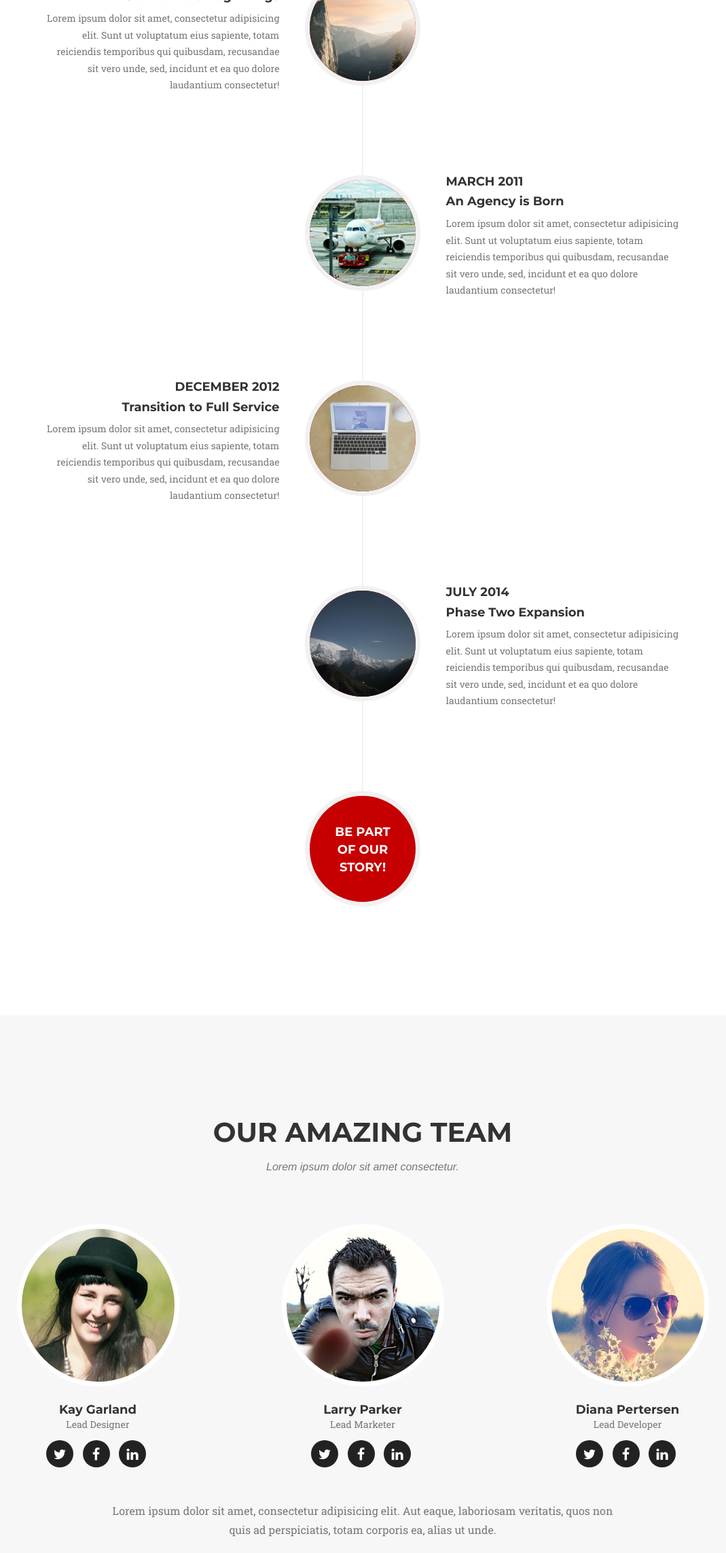
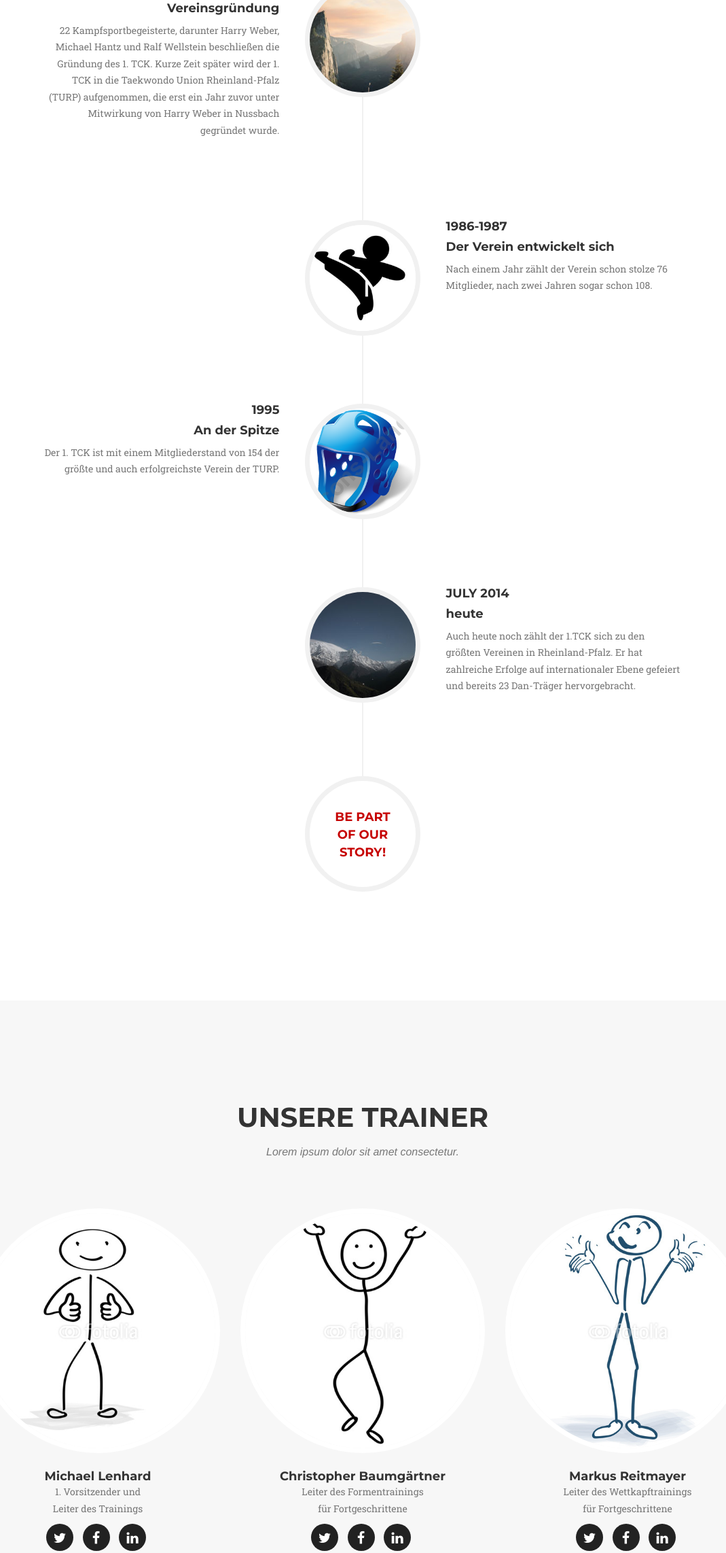
Before and after one commit to JanBoeckmann/taekwondo, a plain HTML site: page index.html in a window 1280 px wide. Shown: the part 2109-4394 px from the top of the page at 68% size, without its empty margins (106-1175 px from the left). Drawn offline with nearby package versions, Linux system fonts and the light colour scheme; a web font is replaced by a local one.

Commit message:
texte und bilder

```diff
--- a/css/agency.css
+++ b/css/agency.css
@@ -423,8 +423,8 @@ section h3.section-subheading {
     height: 80px;
     position: absolute;
     z-index: 100;
-    background-color: rgb(198, 0, 0);
-    color: #fff;
+    background-color: rgb(255, 255, 255);
+    color: rgb(198, 0, 0);
     border-radius: 100%;
     border: 7px solid #f1f1f1;
     text-align: center
--- a/index.html
+++ b/index.html
@@ -93,8 +93,8 @@
         <div class="container">
             <div class="row">
                 <div class="col-lg-12 text-center">
-                    <h2 class="section-heading">About</h2>
-                    <h3 class="section-subheading text-muted">Lorem ipsum dolor sit amet consectetur.</h3>
+                    <h2 class="section-heading">Vereinsgeschichte</h2>
+                    <h3 class="section-subheading text-muted">Der 1. TCK, der sich als erster Verein in Kaiserslautern ausschließlich der koreanischen Kampfsportart Taekwondo widmete, blickt auf eine lange und erfolgreiche Vereinsgeschichte zurück</h3>
                 </div>
             </div>
             <div class="row">
@@ -106,39 +106,39 @@
                             </div>
                             <div class="timeline-panel">
                                 <div class="timeline-heading">
-                                    <h4>2009-2011</h4>
-                                    <h4 class="subheading">Our Humble Beginnings</h4>
+                                    <h4>1985</h4>
+                                    <h4 class="subheading">Vereinsgründung</h4>
                                 </div>
                                 <div class="timeline-body">
-                                    <p class="text-muted">Lorem ipsum dolor sit amet, consectetur adipisicing elit. Sunt ut voluptatum eius sapiente, totam reiciendis temporibus qui quibusdam, recusandae sit vero unde, sed, incidunt et ea quo dolore laudantium consectetur!</p>
+                                    <p class="text-muted">22 Kampfsportbegeisterte, darunter Harry Weber, Michael Hantz und Ralf Wellstein beschließen die Gründung des 1. TCK.  Kurze Zeit später wird der 1. TCK in die Taekwondo Union Rheinland-Pfalz (TURP) aufgenommen, die erst ein Jahr zuvor unter Mitwirkung von Harry Weber in Nussbach gegründet wurde.</p>
                                 </div>
                             </div>
                         </li>
                         <li class="timeline-inverted">
                             <div class="timeline-image">
-                                <img class="img-circle img-responsive" src="img/about/2.jpg" alt="">
+                                <img class="img-circle img-responsive" src="img/about/vg2.jpg" alt="">
                             </div>
                             <div class="timeline-panel">
                                 <div class="timeline-heading">
-                                    <h4>March 2011</h4>
-                                    <h4 class="subheading">An Agency is Born</h4>
+                                    <h4>1986-1987</h4>
+                                    <h4 class="subheading">Der Verein entwickelt sich</h4>
                                 </div>
                                 <div class="timeline-body">
-                                    <p class="text-muted">Lorem ipsum dolor sit amet, consectetur adipisicing elit. Sunt ut voluptatum eius sapiente, totam reiciendis temporibus qui quibusdam, recusandae sit vero unde, sed, incidunt et ea quo dolore laudantium consectetur!</p>
+                                    <p class="text-muted">Nach einem Jahr zählt der Verein schon stolze 76 Mitglieder, nach zwei Jahren sogar schon 108.</p>
                                 </div>
                             </div>
                         </li>
                         <li>
                             <div class="timeline-image">
-                                <img class="img-circle img-responsive" src="img/about/3.jpg" alt="">
+                                <img class="img-circle img-responsive" src="img/about/vg3.png" alt="">
                             </div>
                             <div class="timeline-panel">
                                 <div class="timeline-heading">
-                                    <h4>December 2012</h4>
-                                    <h4 class="subheading">Transition to Full Service</h4>
+                                    <h4>1995</h4>
+                                    <h4 class="subheading">An der Spitze</h4>
                                 </div>
                                 <div class="timeline-body">
-                                    <p class="text-muted">Lorem ipsum dolor sit amet, consectetur adipisicing elit. Sunt ut voluptatum eius sapiente, totam reiciendis temporibus qui quibusdam, recusandae sit vero unde, sed, incidunt et ea quo dolore laudantium consectetur!</p>
+                                    <p class="text-muted">Der 1. TCK ist mit einem Mitgliederstand von 154 der größte und auch erfolgreichste Verein der TURP.</p>
                                 </div>
                             </div>
                         </li>
@@ -149,10 +149,10 @@
                             <div class="timeline-panel">
                                 <div class="timeline-heading">
                                     <h4>July 2014</h4>
-                                    <h4 class="subheading">Phase Two Expansion</h4>
+                                    <h4 class="subheading">heute</h4>
                                 </div>
                                 <div class="timeline-body">
-                                    <p class="text-muted">Lorem ipsum dolor sit amet, consectetur adipisicing elit. Sunt ut voluptatum eius sapiente, totam reiciendis temporibus qui quibusdam, recusandae sit vero unde, sed, incidunt et ea quo dolore laudantium consectetur!</p>
+                                    <p class="text-muted">Auch heute noch zählt der 1.TCK sich zu den größten Vereinen in Rheinland-Pfalz. Er hat zahlreiche Erfolge auf internationaler Ebene gefeiert und bereits 23 Dan-Träger hervorgebracht.</p>
                                 </div>
                             </div>
                         </li>
@@ -174,16 +174,18 @@
         <div class="container">
             <div class="row">
                 <div class="col-lg-12 text-center">
-                    <h2 class="section-heading">Our Amazing Team</h2>
+                    <h2 class="section-heading">Unsere Trainer</h2>
                     <h3 class="section-subheading text-muted">Lorem ipsum dolor sit amet consectetur.</h3>
                 </div>
             </div>
             <div class="row">
                 <div class="col-sm-4">
                     <div class="team-member">
-                        <img src="img/team/1.jpg" class="img-responsive img-circle" alt="">
-                        <h4>Kay Garland</h4>
-                        <p class="text-muted">Lead Designer</p>
+                        <img src="img/team/team1.jpg" class="img-responsive img-circle" alt="">
+                        <h4>Michael Lenhard</h4>
+                        <p class="text-muted">1. Vorsitzender und
+                        						<br> Leiter des Trainings </br>
+                        </p>
                         <ul class="list-inline social-buttons">
                             <li><a href="#"><i class="fa fa-twitter"></i></a>
                             </li>
@@ -196,9 +198,11 @@
                 </div>
                 <div class="col-sm-4">
                     <div class="team-member">
-                        <img src="img/team/2.jpg" class="img-responsive img-circle" alt="">
-                        <h4>Larry Parker</h4>
-                        <p class="text-muted">Lead Marketer</p>
+                        <img src="img/team/team2.jpg" class="img-responsive img-circle" alt="">
+                        <h4>Christopher Baumgärtner</h4>
+                        <p class="text-muted">Leiter des Formentrainings
+                        					<br> für Fortgeschrittene </br>
+                        </p>
                         <ul class="list-inline social-buttons">
                             <li><a href="#"><i class="fa fa-twitter"></i></a>
                             </li>
@@ -211,9 +215,10 @@
                 </div>
                 <div class="col-sm-4">
                     <div class="team-member">
-                        <img src="img/team/3.jpg" class="img-responsive img-circle" alt="">
-                        <h4>Diana Pertersen</h4>
-                        <p class="text-muted">Lead Developer</p>
+                        <img src="img/team/team3.jpg" class="img-responsive img-circle" alt="">
+                        <h4>Markus Reitmayer</h4>
+                        <p class="text-muted">Leiter des Wettkapftrainings
+                        						<br>für Fortgeschrittene </br></p>
                         <ul class="list-inline social-buttons">
                             <li><a href="#"><i class="fa fa-twitter"></i></a>
                             </li>
@@ -238,8 +243,7 @@
         <div class="container">
             <div class="row">
                 <div class="col-lg-12 text-center">
-                    <h2 class="section-heading">Contact Us</h2>
-                    <h3 class="section-subheading text-muted">Lorem ipsum dolor sit amet consectetur.</h3>
+                    <h2 class="section-heading">Kontaktiere uns</h2>
                 </div>
             </div>
             <div class="row">
@@ -248,28 +252,28 @@
                         <div class="row">
                             <div class="col-md-6">
                                 <div class="form-group">
-                                    <input type="text" class="form-control" placeholder="Your Name *" id="name" required data-validation-required-message="Please enter your name.">
+                                    <input type="text" class="form-control" placeholder="Dein Name *" id="name" required data-validation-required-message="Please enter your name.">
                                     <p class="help-block text-danger"></p>
                                 </div>
                                 <div class="form-group">
-                                    <input type="email" class="form-control" placeholder="Your Email *" id="email" required data-validation-required-message="Please enter your email address.">
+                                    <input type="email" class="form-control" placeholder="Deine E-mail *" id="email" required data-validation-required-message="Please enter your email address.">
                                     <p class="help-block text-danger"></p>
                                 </div>
                                 <div class="form-group">
-                                    <input type="tel" class="form-control" placeholder="Your Phone *" id="phone" required data-validation-required-message="Please enter your phone number.">
+                                    <input type="tel" class="form-control" placeholder="Deine Telefonnummer *" id="phone" required data-validation-required-message="Please enter your phone number.">
                                     <p class="help-block text-danger"></p>
                                 </div>
                             </div>
                             <div class="col-md-6">
                                 <div class="form-group">
-                                    <textarea class="form-control" placeholder="Your Message *" id="message" required data-validation-required-message="Please enter a message."></textarea>
+                                    <textarea class="form-control" placeholder="Deine Nachricht *" id="message" required data-validation-required-message="Please enter a message."></textarea>
                                     <p class="help-block text-danger"></p>
                                 </div>
                             </div>
                             <div class="clearfix"></div>
                             <div class="col-lg-12 text-center">
                                 <div id="success"></div>
-                                <button type="submit" class="btn btn-xl">Send Message</button>
+                                <button type="submit" class="btn btn-xl">Senden</button>
                             </div>
                         </div>
                     </form>
@@ -282,7 +286,7 @@
         <div class="container">
             <div class="row">
                 <div class="col-md-4">
-                    <span class="copyright">Copyright &copy; Your Website 2014</span>
+                    <span class="copyright">Copyright &copy; Jan ist sau cool 2016</span>
                 </div>
                 <div class="col-md-4">
                     <ul class="list-inline social-buttons">
@@ -296,9 +300,9 @@
                 </div>
                 <div class="col-md-4">
                     <ul class="list-inline quicklinks">
-                        <li><a href="#">Privacy Policy</a>
+                        <li><a href="#">Privatsphäre</a>
                         </li>
-                        <li><a href="#">Terms of Use</a>
+                        <li><a href="#">Impressum</a>
                         </li>
                     </ul>
                 </div>
```
Also changed, not shown: img/about/2.jpg (deleted), img/about/3.jpg (deleted), img/about/vg2.jpg (added), img/about/vg3.png (added), img/team/1.jpg (deleted), img/team/2.jpg (deleted), img/team/3.jpg (deleted), img/team/team1.jpg (added), img/team/team2.jpg (added), img/team/team3.jpg (added).
